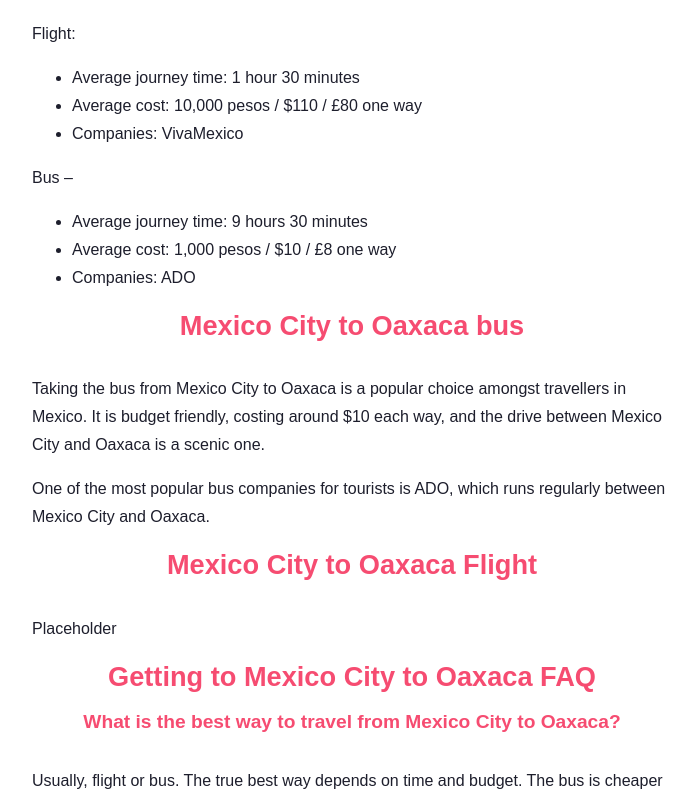
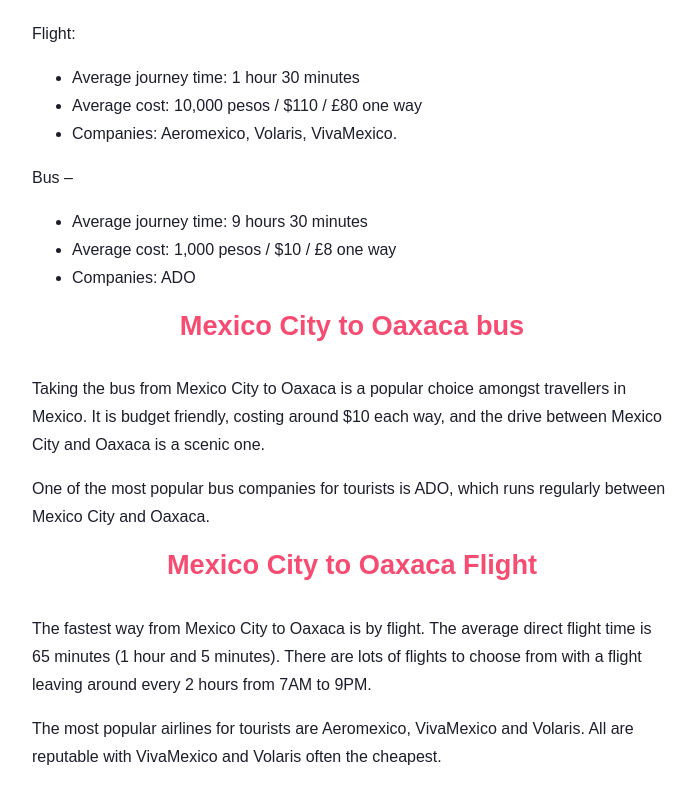
Before and after one commit to matthall8/wanderwise, a Next.js app: page /mexico-city-to-oaxaca in a window 1280 px wide. Shown: the part 647-1439 px from the top of the page, without its empty margins (288-984 px from the left). Built offline with nearby package versions, Linux system fonts and the light colour scheme; a web font is replaced by a local one.

Commit message:
Added flight content to CDMX to Oaxaca page

```diff
--- a/pages/mexico-city-to-oaxaca.js
+++ b/pages/mexico-city-to-oaxaca.js
@@ -31,7 +31,7 @@
                 <ul>
                     <li>Average journey time: 1 hour 30 minutes</li>
                     <li>Average cost: 10,000 pesos / $110 / £80 one way</li>
-                    <li>Companies: VivaMexico</li>
+                    <li>Companies: Aeromexico, Volaris, VivaMexico.</li>
                 </ul>
                 <TextContent>Bus –</TextContent>
                     <ul>
@@ -48,7 +48,10 @@
                 </TextContent>
                 <Heading>Mexico City to Oaxaca Flight</Heading>
                 <TextContent>
-                Placeholder
+                    The fastest way from Mexico City to Oaxaca is by flight. The average direct flight time is 65 minutes (1 hour and 5 minutes). There are lots of flights to choose from with a flight leaving around every 2 hours from 7AM to 9PM.
+                </TextContent>
+                <TextContent>
+                The most popular airlines for tourists are Aeromexico, VivaMexico and Volaris. All are reputable with VivaMexico and Volaris often the cheapest.
                 </TextContent>
                 <Heading>Getting to Mexico City to Oaxaca FAQ</Heading>
                 <Heading type="h3">What is the best way to travel from Mexico City to Oaxaca?</Heading>
```
